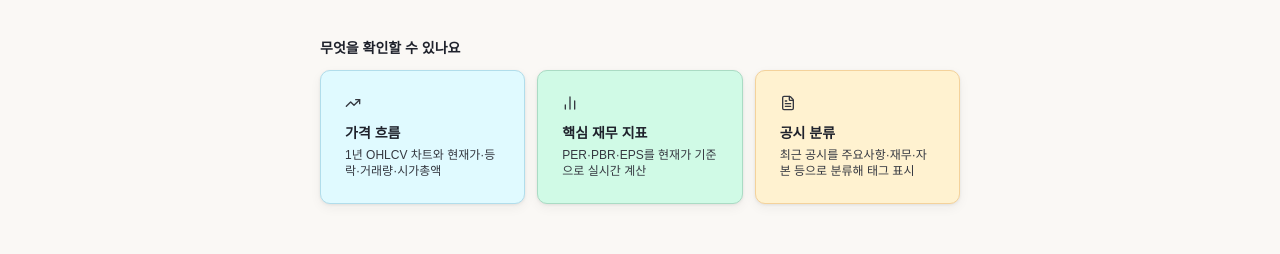
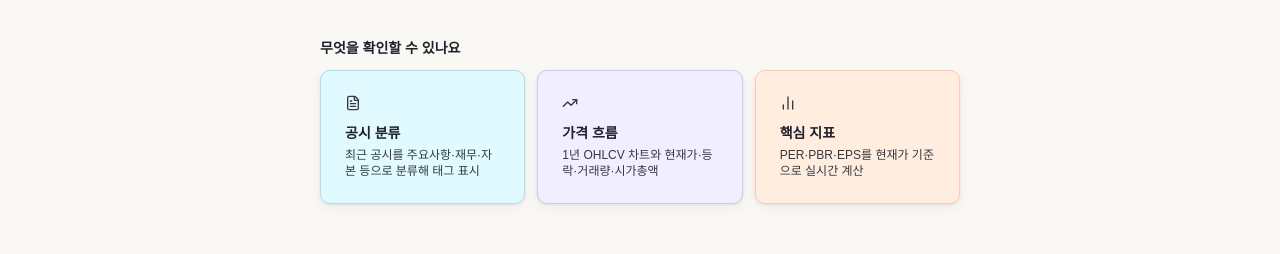
Before and after one commit to Donghunn-Lee/slate-kr, a Next.js app in the folder web/: page / in a window 1280 px wide. Shown: the part 351-605 px from the top of the page. Built offline with nearby package versions, Linux system fonts and the light colour scheme; no server answers.

Commit message:
refactor(home): remap service-value card colors and reorder

```diff
--- a/web/src/entities/home/ServiceValue.tsx
+++ b/web/src/entities/home/ServiceValue.tsx
@@ -3,22 +3,22 @@ import { StockPanel } from "@/entities/stock/StockPanel";
 
 const CARDS = [
   {
+    icon: FileText,
+    title: "공시 분류",
+    description: "최근 공시를 주요사항·재무·자본 등으로 분류해 태그 표시",
+    variant: "sky" as const,
+  },
+  {
     icon: TrendingUp,
     title: "가격 흐름",
     description: "1년 OHLCV 차트와 현재가·등락·거래량·시가총액",
-    variant: "sky" as const,
+    variant: "lavender" as const,
   },
   {
     icon: BarChart2,
-    title: "핵심 재무 지표",
+    title: "핵심 지표",
     description: "PER·PBR·EPS를 현재가 기준으로 실시간 계산",
-    variant: "sage" as const,
-  },
-  {
-    icon: FileText,
-    title: "공시 분류",
-    description: "최근 공시를 주요사항·재무·자본 등으로 분류해 태그 표시",
-    variant: "amber" as const,
+    variant: "peach" as const,
   },
 ];
 
```
